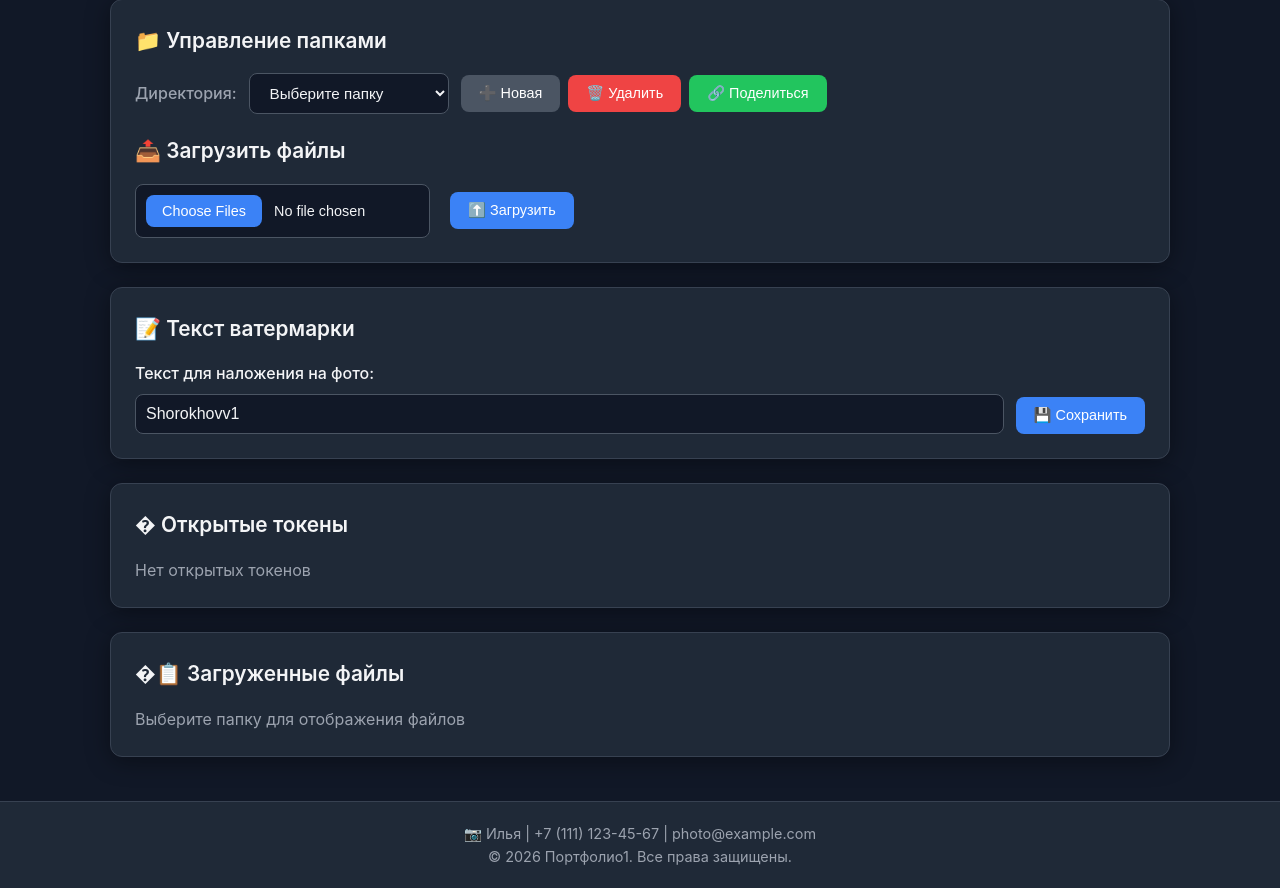
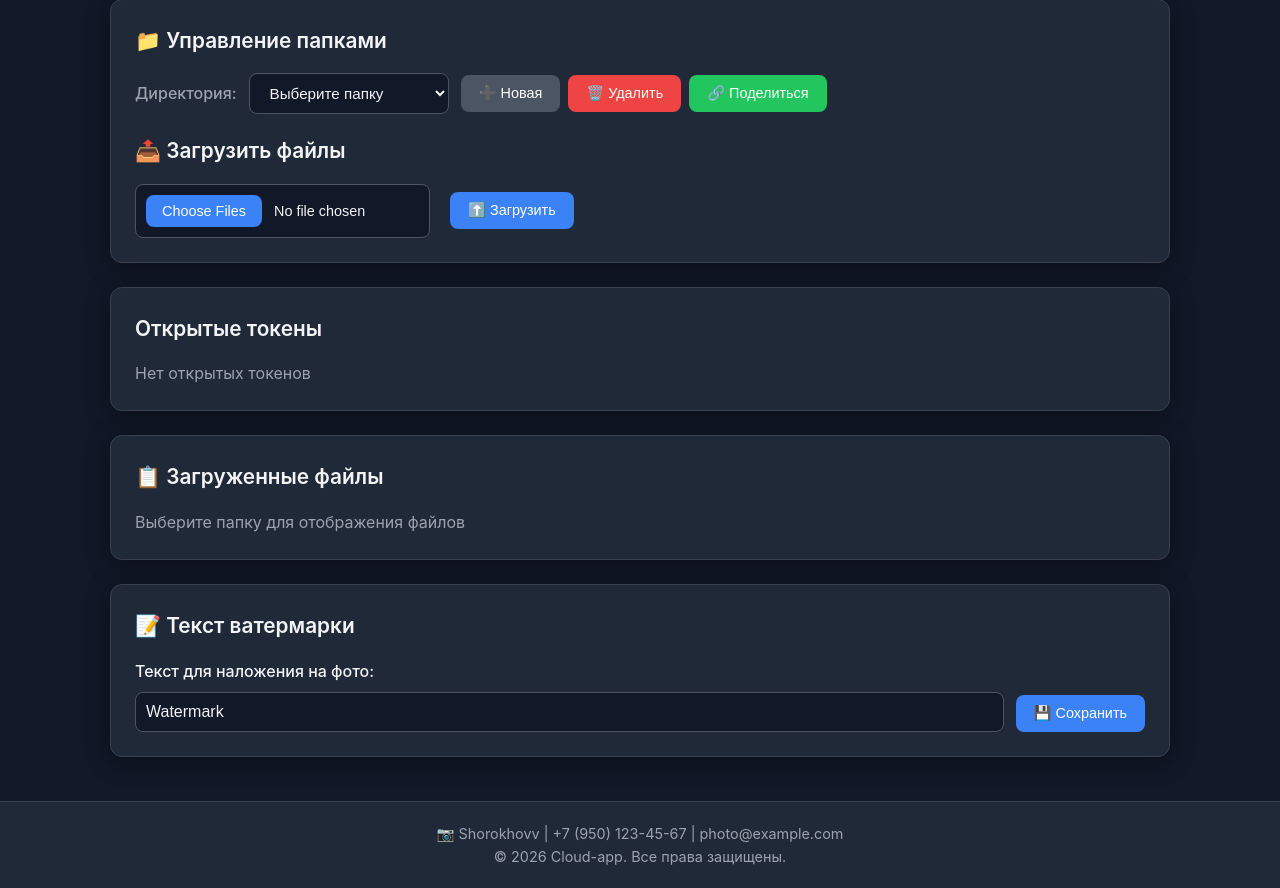
Before and after one commit to Shorokhovv/cloud-app, a Flask app: page / in a window 1280 px wide. Shown: the part 139-1027 px from the top of the page. Run offline with Flask 3, Linux system fonts and the light colour scheme; data that the repository does not hold is empty.

Commit message:
ultra super last commit

```diff
--- a/cloud-app/app.py
+++ b/cloud-app/app.py
@@ -97,13 +97,10 @@ def add_watermark(image_path, text="Shorokhovv", opacity=0.5):
             base_font = ImageFont.load_default()
 
         target_width = img.width - 40
-        # Если шрифт - стандартный, не масштабируем
-        if hasattr(base_font, 'getsize') or True:  # Для надёжности подберём размер
-            # Определяем оптимальный размер шрифта, чтобы текст вписался в ширину
+        if hasattr(base_font, 'getsize') or True:
             size = 10
             best_size = 10
             best_font = base_font
-            # Начинаем с 10 и увеличиваем, пока ширина не превысит допустимую
             while True:
                 font = ImageFont.truetype(font_path, size=size) if 'font_path' in dir() else base_font
                 bbox = draw.textbbox((0,0), text, font=font)
@@ -161,7 +158,7 @@ def load_about_photo():
     if ABOUT_FILE.exists():
         with open(ABOUT_FILE, 'r', encoding='utf-8') as f:
             return json.load(f)
-    return {'watermark': 'Shorokhovv'}
+    return {'watermark': ''}
 
 def save_about_photo(data):
     with open(ABOUT_FILE, 'w', encoding='utf-8') as f:
@@ -172,7 +169,21 @@ def save_about_photo(data):
 def index():
     return render_template('index.html')
 
+
+from functools import wraps
+
+def require_admin(f):
+    @wraps(f)
+    def decorated(*args, **kwargs):
+        token = request.headers.get('X-Admin-Token')
+        admin_token = os.getenv('ADMIN_TOKEN')
+        if not admin_token or token != admin_token:
+            return jsonify({'error': 'Unauthorized'}), 401
+        return f(*args, **kwargs)
+    return decorated
+
 @app.route('/upload', methods=['POST'])
+@require_admin
 def upload_file():
     if 'file' not in request.files:
         return jsonify({'error': 'No file part'}), 400
--- a/cloud-app/static/aboutPhotograph.json
+++ b/cloud-app/static/aboutPhotograph.json
@@ -1,16 +1,16 @@
 {
   "photographer": {
-    "name": "Илья",
+    "name": "Shorokhovv",
     "icon": "📷"
   },
   "contact": {
-    "phone": "+7 (111) 123-45-67",
+    "phone": "+7 (950) 123-45-67",
     "email": "photo@example.com"
   },
   "portfolio": {
-    "title": "Портфолио1",
+    "title": "Cloud-app",
     "year": 2026,
     "copyright": "Все права защищены."
   },
-  "watermark": "Shorokhovv1"
+  "watermark": "Watermark"
 }
--- a/cloud-app/templates/index.html
+++ b/cloud-app/templates/index.html
@@ -420,28 +420,31 @@
             <div id="uploadStatus"></div>
         </div>
 
-        <div class="card">            <h2>📝 Текст ватермарки</h2>
-            <div style="display: flex; gap: 12px; align-items: flex-end; flex-wrap: wrap;">
-                <div style="flex: 1; min-width: 250px;">
-                    <label for="watermarkInput" style="display: block; margin-bottom: 8px; font-weight: 500;">Текст для наложения на фото:</label>
-                    <input type="text" id="watermarkInput" placeholder="Введите текст ватермарки"
-                           style="width: 100%; padding: 10px; border: 1px solid var(--input-border); background: var(--input-bg); color: var(--input-text); border-radius: var(--radius-sm); font-size: 1rem; outline: none;">
-                </div>
-                <button class="btn btn-accent" onclick="saveWatermarkGlobal()">💾 Сохранить</button>
-            </div>
-        </div>
 
-        <div class="card">            <h2>� Открытые токены</h2>
+        <div class="card">            <h2>Открытые токены</h2>
             <div id="accessTokens" style="color: var(--text-secondary);">Нет открытых токенов</div>
         </div>
 
         <div class="card">
-            <h2>�📋 Загруженные файлы</h2>
+            <h2>📋 Загруженные файлы</h2>
             <div class="file-list" id="files">
                 <p style="color: var(--text-secondary);">Выберите папку, чтобы увидеть файлы</p>
             </div>
         </div>
+
+        <div class="card">            <h2>📝 Текст ватермарки</h2>
+        <div style="display: flex; gap: 12px; align-items: flex-end; flex-wrap: wrap;">
+            <div style="flex: 1; min-width: 250px;">
+                <label for="watermarkInput" style="display: block; margin-bottom: 8px; font-weight: 500;">Текст для наложения на фото:</label>
+                <input type="text" id="watermarkInput" placeholder="Введите текст ватермарки"
+                    style="width: 100%; padding: 10px; border: 1px solid var(--input-border); background: var(--input-bg); color: var(--input-text); border-radius: var(--radius-sm); font-size: 1rem; outline: none;">
+            </div>
+            <button class="btn btn-accent" onclick="saveWatermarkGlobal()">💾 Сохранить</button>
+        </div>
+        </div>
     </div>
+
+
 
     <!-- Модальное окно с перелистыванием -->
     <div id="imageModal" class="modal-overlay">
```
Also changed, not shown: cloud-app/templates/gallery.html (+5 -8 lines).
